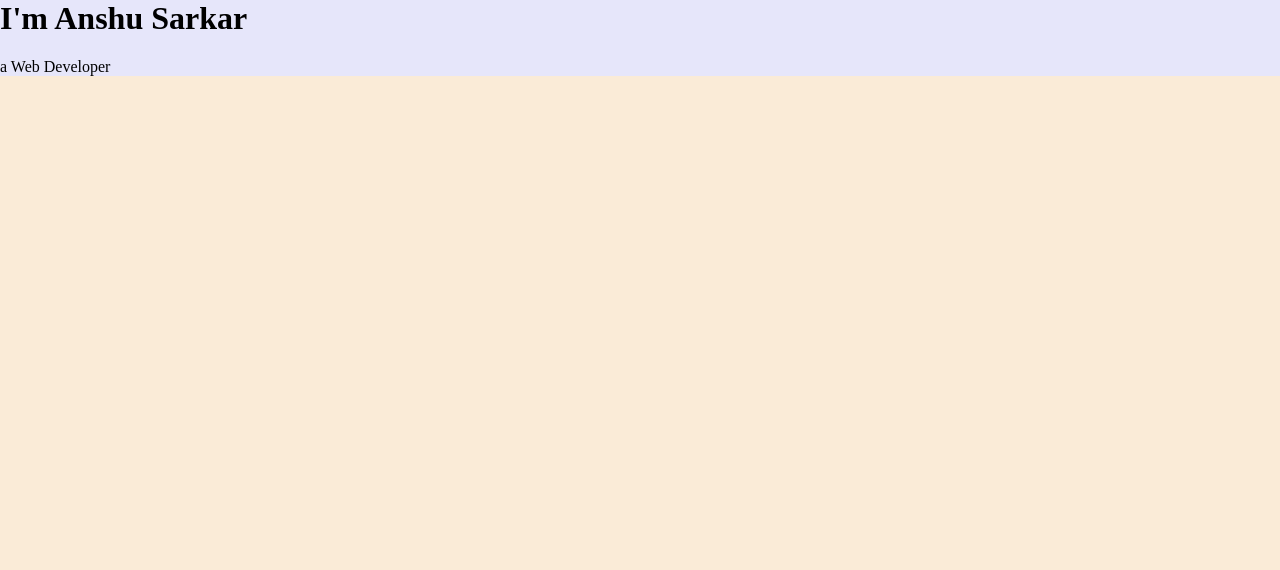
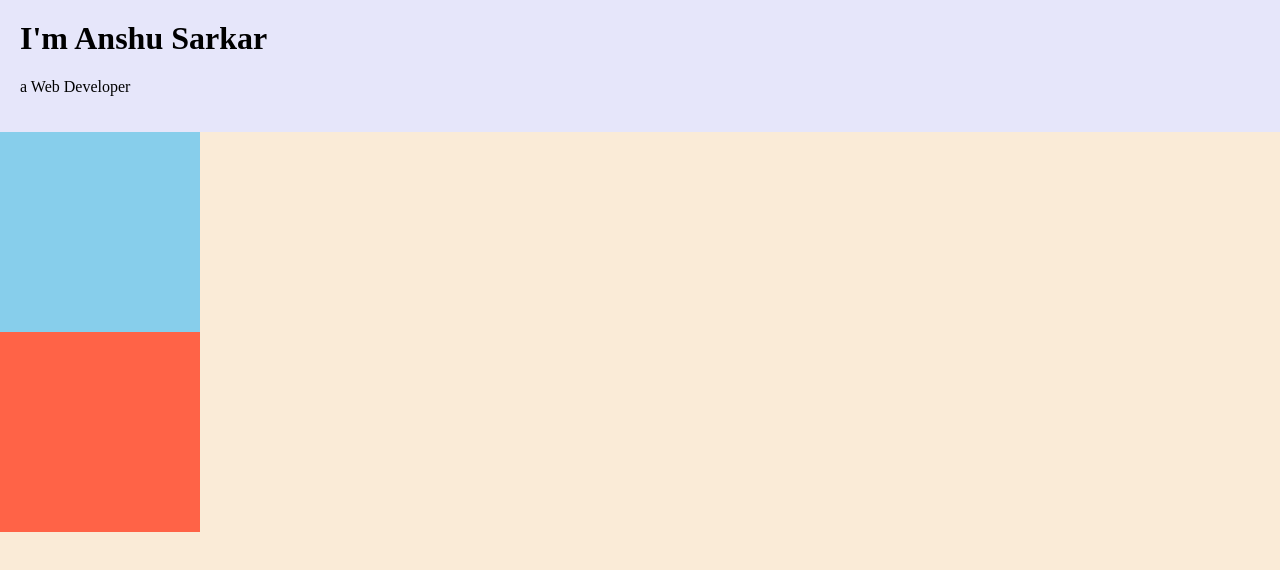
Before and after one commit to AnshuSarkarANX/My-Sites, a plain HTML site: page index.html in a window 1280 px wide. Drawn offline with Linux system fonts and the light colour scheme.

Commit message:
initial commit

```diff
--- a/index.html
+++ b/index.html
@@ -7,9 +7,16 @@
     <link rel="icon" href="favicon.ico">
   </head>
   <body>
-    <div class="">
+    <div class="name">
       <h1>I'm Anshu Sarkar</h1>
       <p>a Web Developer</p>
+    </div>
+    <div class="top-container">
+
+
+    </div>
+    <div class="bottom-container">
+
     </div>
 
   </body>
--- a/style.css
+++ b/style.css
@@ -7,6 +7,23 @@ body{
 h1{
   margin-top: 0px;
 }
-div{
+
+
+
+/*class selectors*/
+.name{
   background-color: lavender;
+  padding: 20px;
+
 }
+.top-container{
+  background-color: skyblue;
+  height: 200px;
+  width: 200px;
+}
+.bottom-container
+{
+  background-color: tomato;
+  height: 200px;
+  width: 200px;
+}
```
